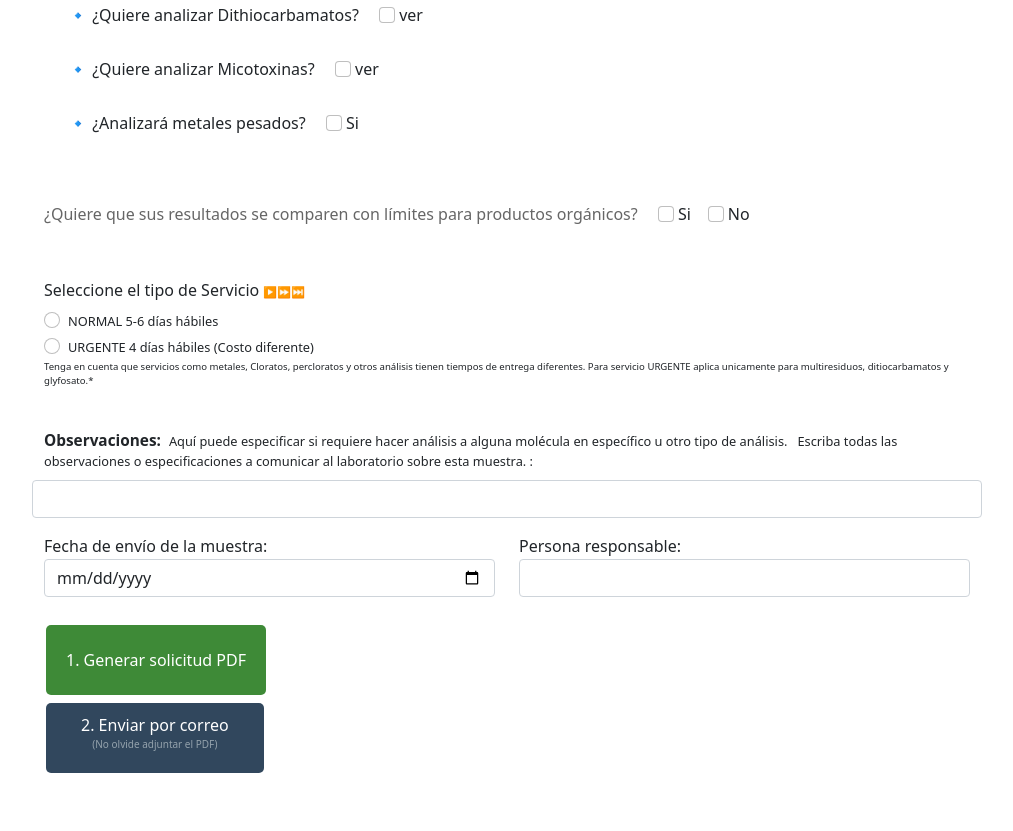
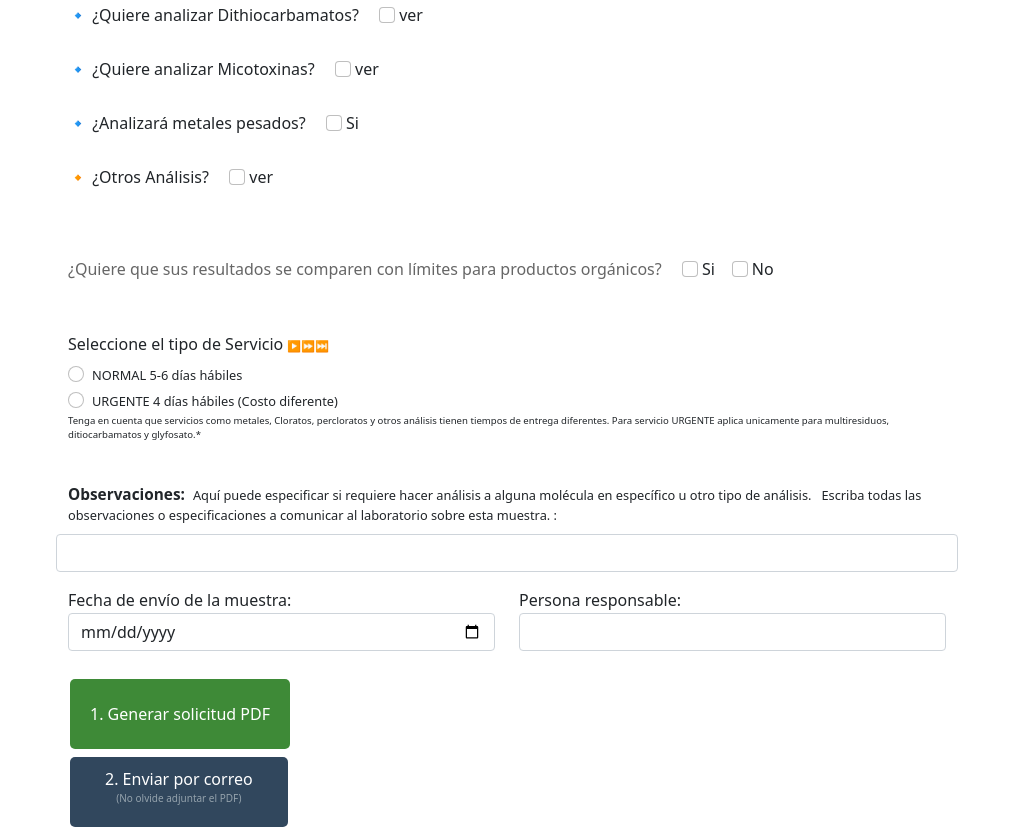
Before and after one commit to luzromeros/Solicitudes-Servicios-Primoris, a plain HTML site: page index.html in a window 1280 px wide. Shown: the part 1089-1920 px from the top of the page, without its empty margins (133-1146 px from the left). Before the commit the page ends 1866 px from the top, so only its background shows below. Drawn offline with nearby package versions, Linux system fonts and the light colour scheme.

Commit message:
Update index.html

```diff
--- a/index.html
+++ b/index.html
@@ -456,7 +456,19 @@
                         </div>
 
 
-                        <!-- Checbox  OTROS -->
+
+                  <!-- Checbox  OTROS -->
+
+                        <div class="container mt-4">
+                            <h6 class="form-check-inline" > 🔸 ¿Otros Análisis?   </h6>
+                            <!-- Checkbox para controlar el colapso -->
+
+                            <div class="form-check-inline">
+                                <input class="form-check-input" type="checkbox" id="otrosSi">
+                                <label class="form-check-label" for="otrosSi">
+                                  ver
+                                </label>
+                            </div>
 
                         <div id="collapseOtros" class="collapse mt-3">
                                 <div class="card card-body">
```
